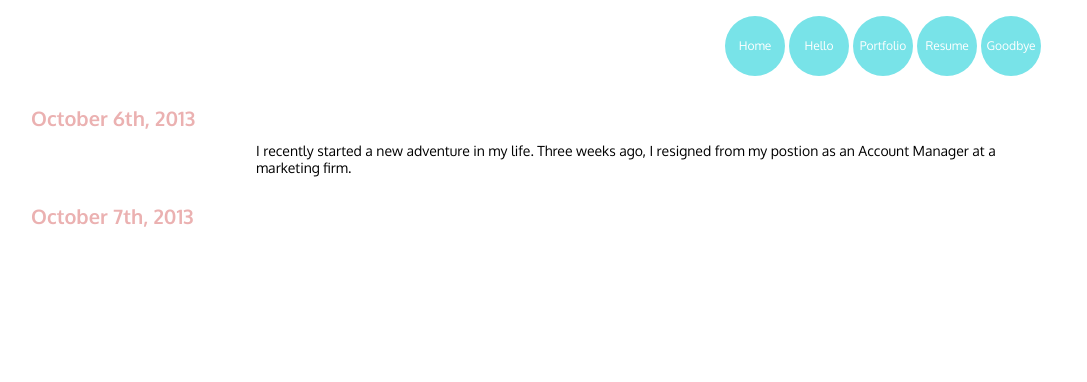
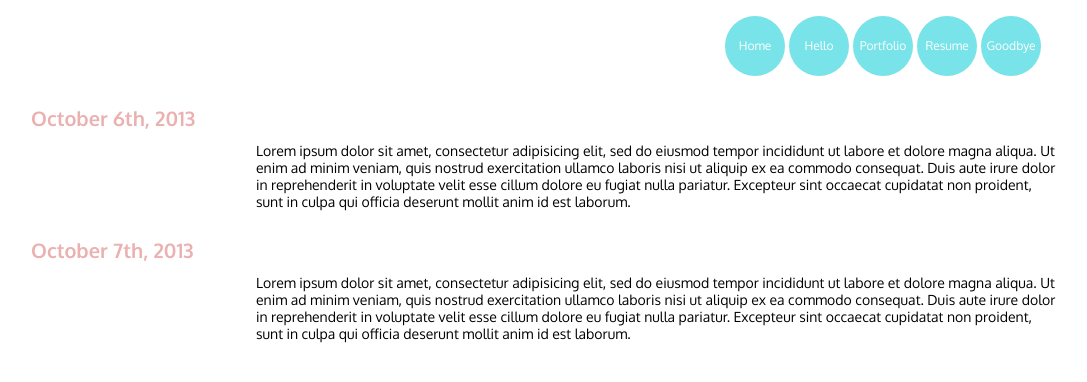
Before and after one commit to tesstryan/personal-site, a plain HTML site: page myblog.html in a window 1280 px wide. Shown: the whole page, without its empty margins (19-1106 px from the left). Drawn offline with Linux system fonts and the light colour scheme.

Commit message:
Added Paragraphs and Padding

```diff
--- a/myblog.html
+++ b/myblog.html
@@ -22,8 +22,18 @@
 
       <article class="myblog">
             <h1> October 6th, 2013</h1>
-              <p>I recently started a new adventure in my life. Three weeks ago, I resigned from my postion as an Account Manager at a marketing firm.</p>
+              <p>Lorem ipsum dolor sit amet, consectetur adipisicing elit, sed do eiusmod
+              tempor incididunt ut labore et dolore magna aliqua. Ut enim ad minim veniam,
+              quis nostrud exercitation ullamco laboris nisi ut aliquip ex ea commodo
+              consequat. Duis aute irure dolor in reprehenderit in voluptate velit esse
+              cillum dolore eu fugiat nulla pariatur. Excepteur sint occaecat cupidatat non proident, sunt in culpa qui officia deserunt mollit anim id est laborum.</p>
             <h1> October 7th, 2013 </h1>
+              <p>Lorem ipsum dolor sit amet, consectetur adipisicing elit, sed do eiusmod
+                tempor incididunt ut labore et dolore magna aliqua. Ut enim ad minim veniam,
+                quis nostrud exercitation ullamco laboris nisi ut aliquip ex ea commodo
+                consequat. Duis aute irure dolor in reprehenderit in voluptate velit esse
+                cillum dolore eu fugiat nulla pariatur. Excepteur sint occaecat cupidatat non proident, sunt in culpa qui officia deserunt mollit anim id est laborum.
+              </p>
 
 
       </article>
--- a/styletesstryan.css
+++ b/styletesstryan.css
@@ -57,7 +57,8 @@ text-decoration:none;}
 a.buttongoodbye:hover {background: #94E899;
 text-decoration: none}
 
-p {font-size: 14px}
+p {font-size: 14px;
+padding-right: 30px;}
 
 #goodbyep {width: 600px; margin: 50px;}
 iframe {margin-left: 90px}
```
